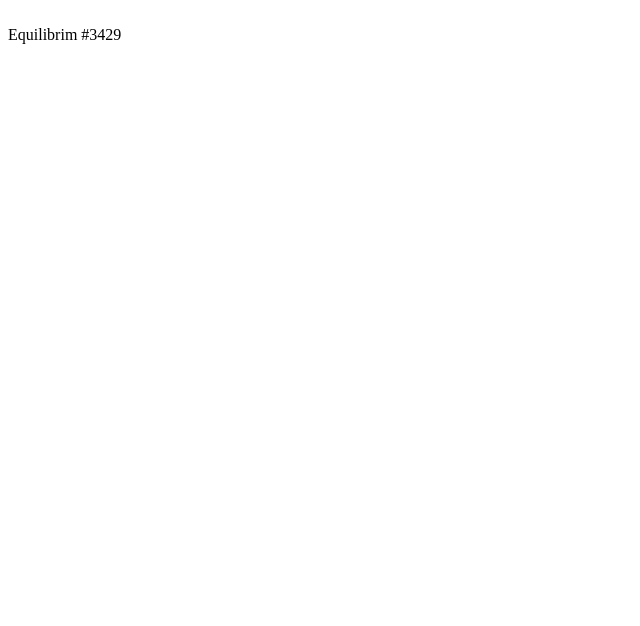
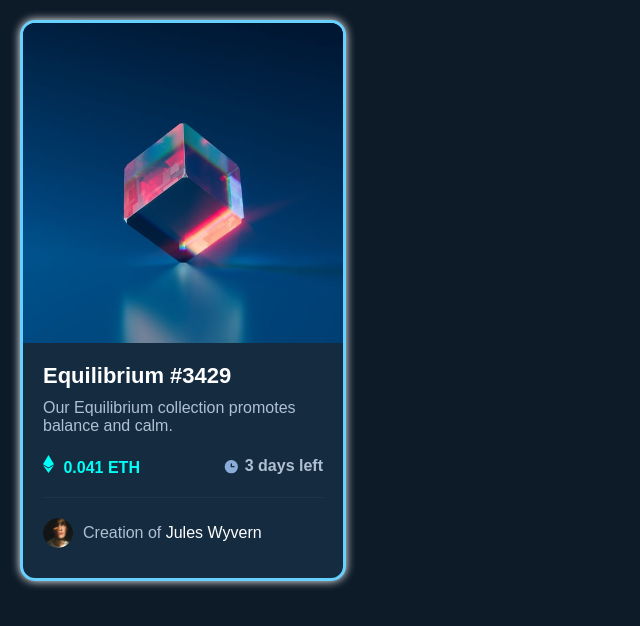
Before and after one commit to mariafer057/portifolio-gerencia, a plain HTML site: page index.html in a window 1280 px wide. Shown: the whole page, without its empty margins (0-640 px from the left). Drawn offline with nearby package versions, Linux system fonts and the light colour scheme.

Commit message:
14/11
Finishing the NFT card part, with the cards and images to later modify them. Everything is ready, then just create another branch

```diff
--- a/index.html
+++ b/index.html
@@ -4,15 +4,35 @@
     <meta charset="UTF-8">
     <meta name="viewport" content="width=device-width, initial-scale=1.0">
     <link rel="stylesheet" href="style.css">
+    <link rel="stylesheet" href="https://cdnjs.cloudflare.com/ajax/libs/animate.css/4.1.1/animate.min.css"/>
     <title>Portifólio</title>
 </head>
 <body>
     <title>Portifólio</title>
+<div class="container">
     <div class="card">
-        <img src="" alt="">
+        <img src="/images/image-equilibrium.jpg" alt="">
         <div class="card-content">
-            <div class="titulo">Equilibrim #3429</div>
+            <div class="titulo">Equilibrium #3429</div>
+            <div class="desc">Our Equilibrium collection promotes balance and calm.</div>
+        <div class="tempo-preco">
+            <div class="preço">
+                <svg width="11" height="18" xmlns="http://www.w3.org/2000/svg"><path d="M11 10.216 5.5 18 0 10.216l5.5 3.263 5.5-3.262ZM5.5 0l5.496 9.169L5.5 12.43 0 9.17 5.5 0Z" fill="#00FFF8"/></svg>
+                0.041 ETH
+            </div>
+            <div class="tempo">
+                <svg width="17" height="17" xmlns="http://www.w3.org/2000/svg"><path d="M8.305 2.007a6.667 6.667 0 1 0 0 13.334 6.667 6.667 0 0 0 0-13.334Zm2.667 7.334H8.305a.667.667 0 0 1-.667-.667V6.007a.667.667 0 0 1 1.334 0v2h2a.667.667 0 0 1 0 1.334Z" fill="#8BACD9"/></svg>
+                3 days left
+            </div>
+        </div>
+        <div class="criador">
+            <img src="/images/image-avatar.png" alt="Foto de perfil">
+            <p>Creation of <a class="criador-link" href="">Jules Wyvern</a></p>
+            </div>
         </div>
     </div>
+</div>
+    <!--.attribution { font-size: 11px; text-align: center; }
+    .attribution a { color: hsl(228, 45%, 44%); }-->
 </body>
 </html>
--- a/style.css
+++ b/style.css
@@ -0,0 +1,87 @@
+body{
+    background-color: #0d1a27;
+    font-family: Arial, Helvetica, sans-serif;
+    margin: 0;
+    padding: 20px;
+}
+.container {
+    display: grid;
+    grid-template-columns: repeat(3, 1fr);
+    gap: 20px;
+}
+.card{
+    width: 320px;
+    background-color: #142b40;
+    border-radius: 15px;
+    overflow: hidden;
+    color:  #ffffff;
+    font-size: 16px;
+    transition: all .3s;
+    border: 3px solid #66D0FF;
+    box-shadow: 0 0 10px;
+}
+.card:hover {
+    width: 200px;
+    height: 264px;
+    transform: scale(0.9);
+    padding: 20px;
+    border: 5px solid;
+    background: linear-gradient(-45deg, #4e627a 0%, #38b7e9 100% );
+}
+.card img{
+    width: 100%;
+    height: auto;
+    display: block;
+}
+.card-content{
+    padding: 20px;
+}
+.titulo{
+    font-size: 22px;
+    font-weight: bold;
+    margin-bottom: 10px;
+}
+.desc{
+    color: #b0c0d3;
+    margin-bottom: 20px;
+}
+.tempo-preco{
+    display: flex;
+    align-items: center;
+    justify-content: space-between;
+    margin-bottom: 20px;
+    color: #00fff7;
+    font-weight: bold;
+}
+.tempo-preco .preco{
+    display: flex;
+    align-items: center;
+    font-size: 18px;
+}
+.tempo-preco .tempo{
+    color: #b0c0d3;
+    display: flex;
+    align-items: center;
+    font-size: 16px;
+}
+.tempo-preco svg{
+    margin-right: 5px;
+}
+.criador{
+    display: flex;
+    align-items: center;
+    font-size: 16px;
+    color: #b0c0d3;
+    border-top: 1px solid #1f354b;
+    padding-top: 10px;
+}
+.criador img{
+    width: 30px;
+    height: 30px;
+    border-radius: 50%;
+    margin-right: 10px;
+}
+a{
+    text-decoration: none;
+    color: #ffffff;
+}
```
Also changed, not shown: images/cubo.jpg (deleted), images/favicon-32x32.png (added), images/icon-clock.svg (added), images/icon-ethereum.svg (added), images/icon-view.svg (added), images/image-avatar.png (added), images/image-equilibrium.jpg (added).
